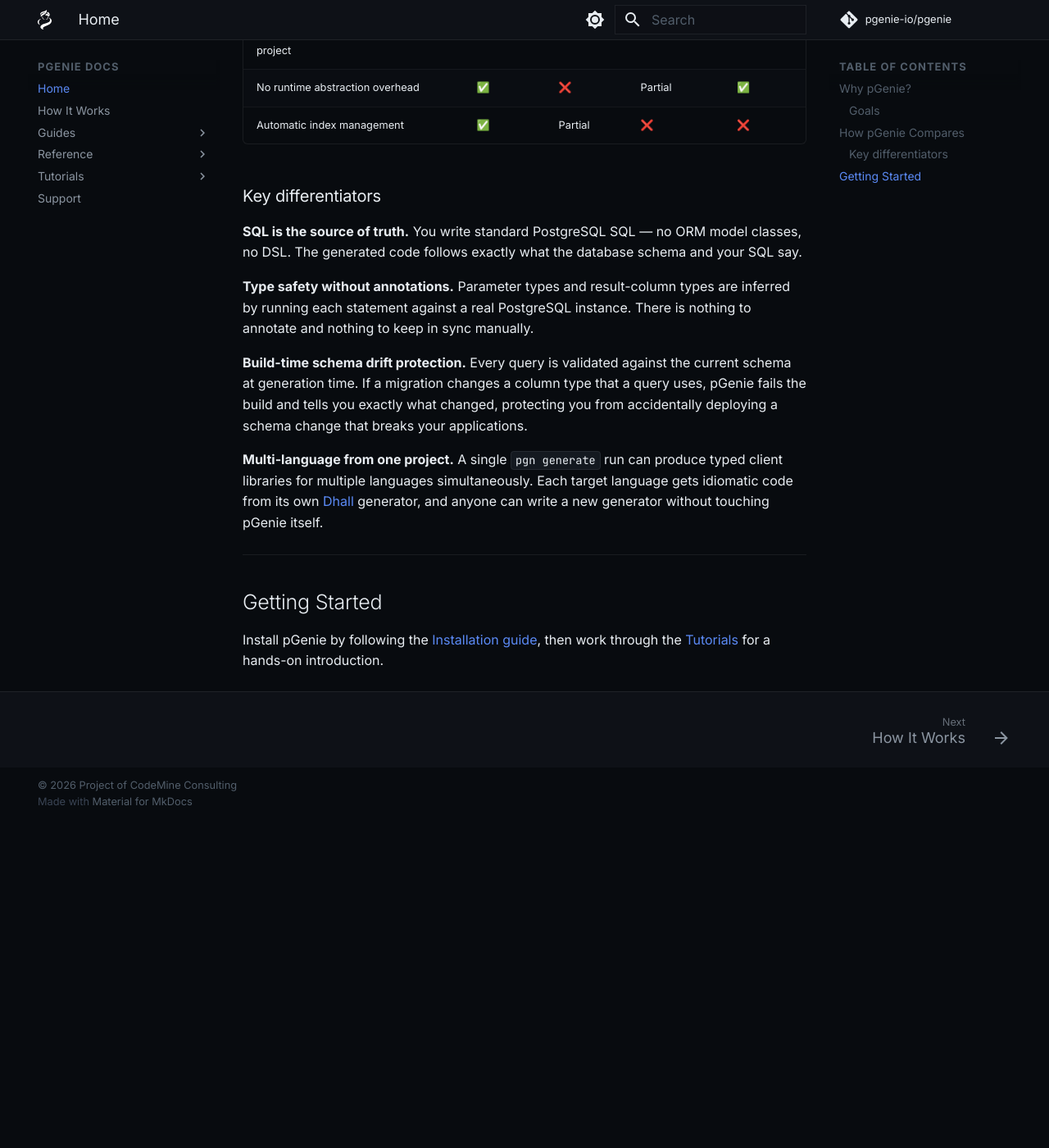
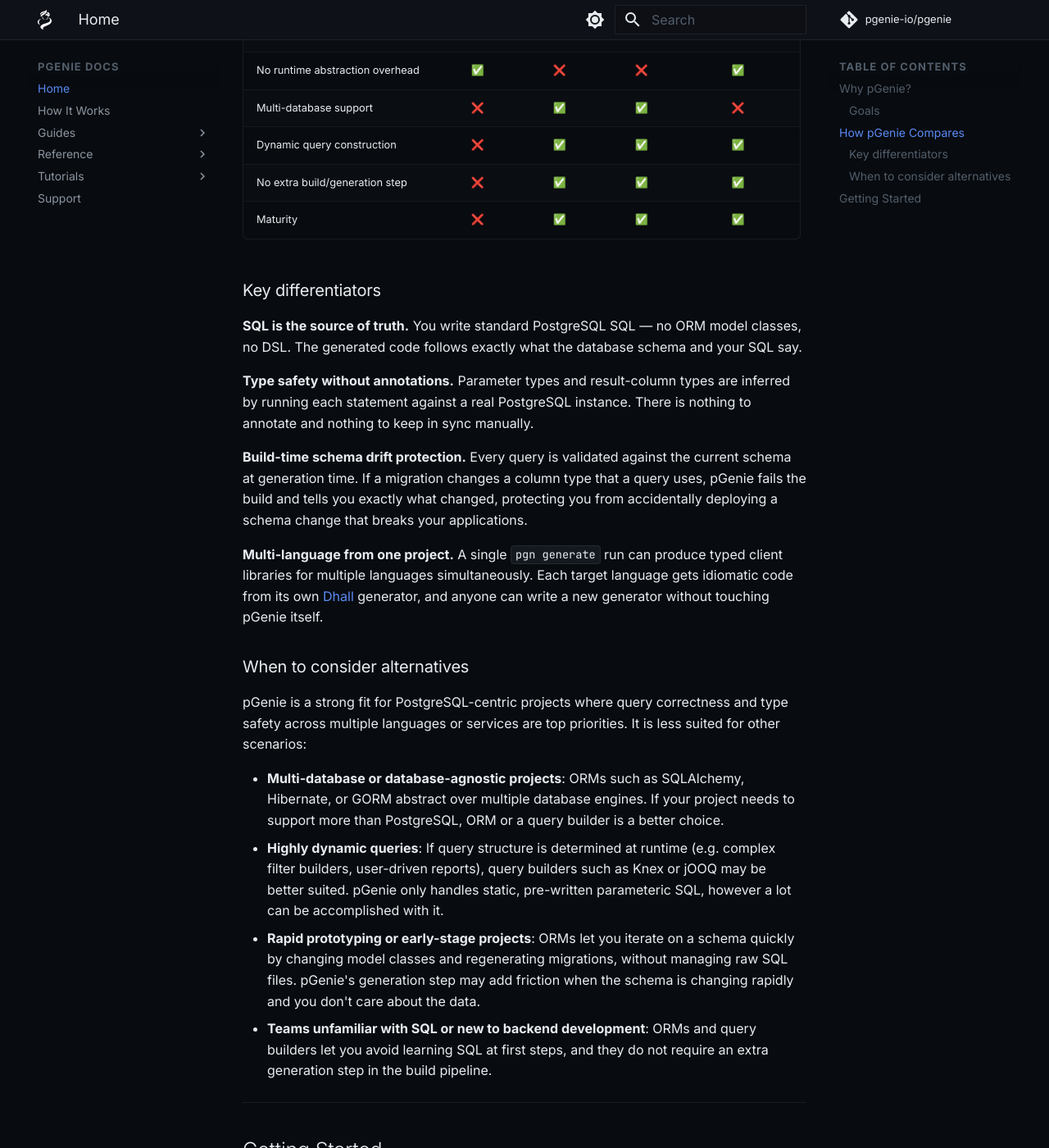
Before and after one commit to pgenie-io/docs, an MkDocs documentation site: the page built from docs/index.md, in a window 1280 px wide and 1400 px high, scrolled down 1638 px. Shown: the whole window at 82% size. Built offline with MkDocs 1.6.1 and Material for MkDocs 9.7.7, drawn with Linux system fonts in a browser that asks for light colours; comment, search, counter and statistics services are not loaded; before the commit the page ends 2639 px from its top, so only the background shows below that; some of the changed text lies outside the part shown.

Commit message:
Balance the "How pGenie Compares" section (#6)
* Initial plan

* Make "How pGenie Compares" section more balanced

Co-authored-by: nikita-volkov <1560937+nikita-volkov@users.noreply.github.com>

* Polish

---------

Co-authored-by: copilot-swe-agent[bot] <198982749+Copilot@users.noreply.github.com>
Co-authored-by: nikita-volkov <1560937+nikita-volkov@users.noreply.github.com>
Co-authored-by: Nikita Volkov <nikita.y.volkov@mail.ru>

```diff
--- a/docs/index.md
+++ b/docs/index.md
@@ -26,17 +26,21 @@ pGenie takes a different path: **write plain SQL, get type-safe code**. There is
 
 ## How pGenie Compares
 
-The table below highlights the most important differentiators. "Partial" means the feature exists but comes with significant caveats (e.g. limited type coverage, annotation-heavy setup, or no enforcement at build time).
+This is our biased take on how pGenie stacks up against other approaches to working with databases from application code. Your mileage may vary.
 
 | | pGenie | ORM | Query builder | Raw SQL |
 |---|---|---|---|---|
-| SQL is the source of truth | ✅ | ❌ | ❌ | ✅ |
+| Single source of truth | ✅ (SQL) | ✅ (Code) | ❌ | ❌ |
+| Queries of any complexity | ✅ | ❌ | ❌ | ✅ |
 | Static type safety | ✅ | ✅ | ✅ | ❌ |
-| Verified against real PostgreSQL | ✅ | ❌ | ❌ | ❌ |
 | Build fails on schema/query mismatch | ✅ | ❌ | ❌ | ❌ |
-| Multi-language output from one project | ✅ | ❌ | ❌ | ❌ |
-| No runtime abstraction overhead | ✅ | ❌ | Partial | ✅ |
-| Automatic index management | ✅ | Partial | ❌ | ❌ |
+| Multi-language integration | ✅ | ❌ | ❌ | ❌ |
+| Automatic index management | ✅ | ✅ | ❌ | ❌ |
+| No runtime abstraction overhead | ✅ | ❌ | ❌ | ✅ |
+| Multi-database support | ❌ | ✅ | ✅ | ❌ |
+| Dynamic query construction | ❌ | ✅ | ✅ | ✅ |
+| No extra build/generation step | ❌ | ✅ | ✅ | ✅ |
+| Maturity | ❌ | ✅ | ✅ | ✅ |
 
 ### Key differentiators
 
@@ -48,6 +52,15 @@ The table below highlights the most important differentiators. "Partial" means t
 
 **Multi-language from one project.** A single `pgn generate` run can produce typed client libraries for multiple languages simultaneously. Each target language gets idiomatic code from its own [Dhall](https://dhall-lang.org/) generator, and anyone can write a new generator without touching pGenie itself.
 
+### When to consider alternatives
+
+pGenie is a strong fit for PostgreSQL-centric projects where query correctness and type safety across multiple languages or services are top priorities. It is less suited for other scenarios:
+
+- **Multi-database or database-agnostic projects**: ORMs such as SQLAlchemy, Hibernate, or GORM abstract over multiple database engines. If your project needs to support more than PostgreSQL, ORM or a query builder is a better choice.
+- **Highly dynamic queries**: If query structure is determined at runtime (e.g. complex filter builders, user-driven reports), query builders such as Knex or jOOQ may be better suited. pGenie only handles static, pre-written parameteric SQL, however a lot can be accomplished with it.
+- **Rapid prototyping or early-stage projects**: ORMs let you iterate on a schema quickly by changing model classes and regenerating migrations, without managing raw SQL files. pGenie's generation step may add friction when the schema is changing rapidly and you don't care about the data.
+- **Teams unfamiliar with SQL or new to backend development**: ORMs and query builders let you avoid learning SQL at first steps, and they do not require an extra generation step in the build pipeline.
+
 ---
 
 ## Getting Started
```
